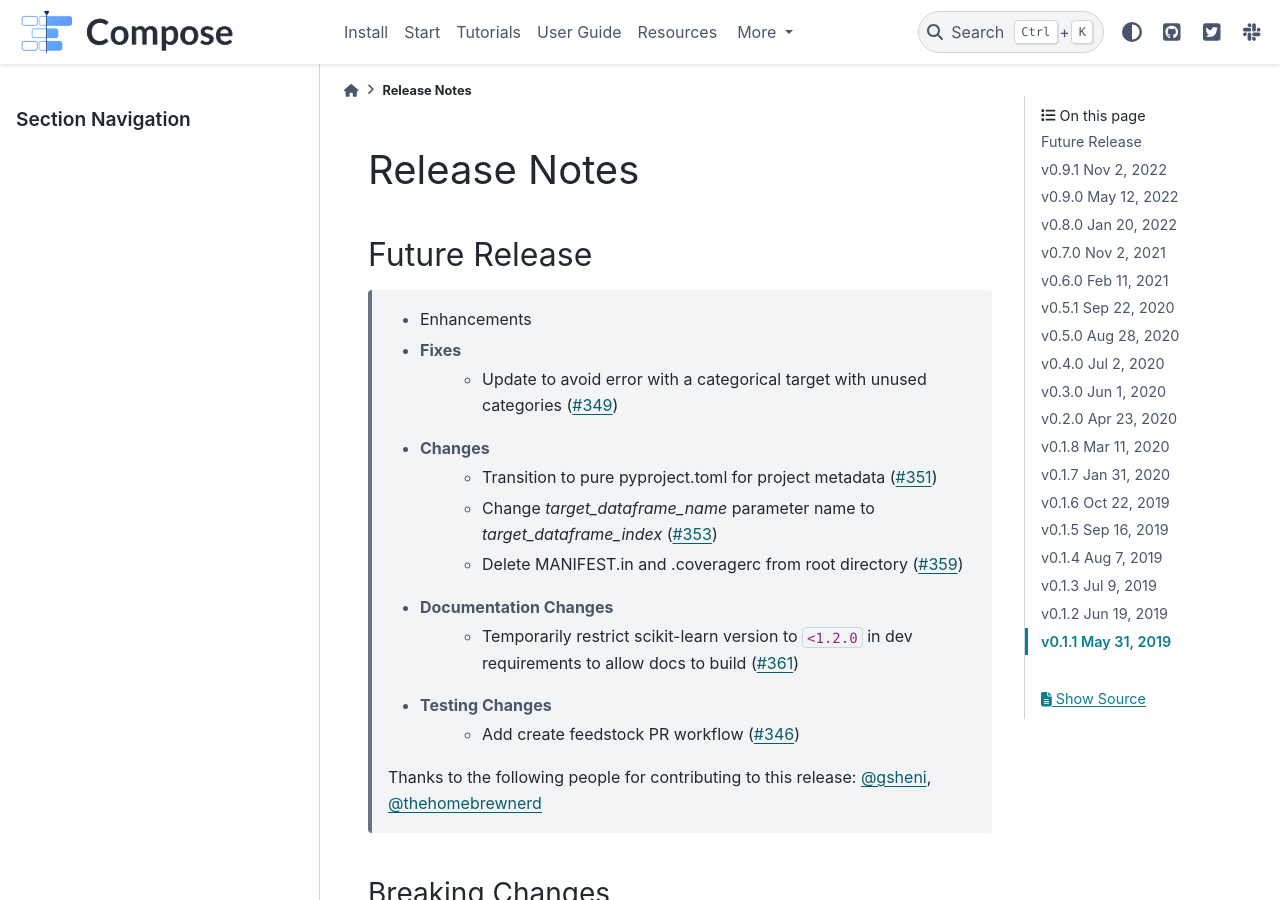
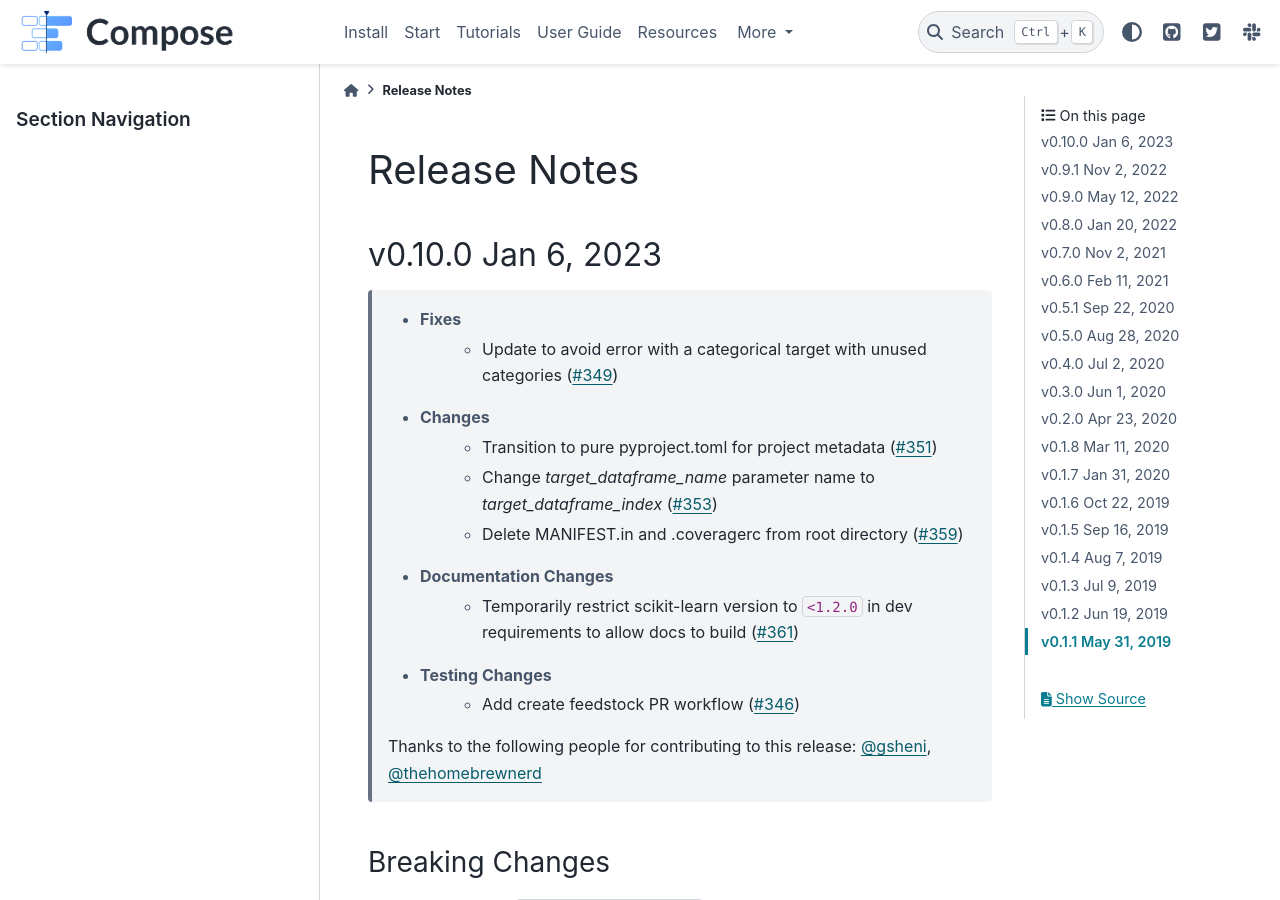
Before and after one commit to alteryx/compose, a Sphinx documentation site: the page built from docs/source/release_notes.rst, in a window 1280 px wide and 900 px high. Built offline with Sphinx 7.4.7 and the PyData theme 0.15.4, drawn with Linux system fonts in a browser that asks for light colours; comment, search, counter and statistics services are not loaded.

Commit message:
v0.10.0 (#363)
* Update version.py

* Update test_version.py

* Update release_notes.rst

```diff
--- a/composeml/version.py
+++ b/composeml/version.py
@@ -1 +1 @@
-__version__ = "0.9.1"
+__version__ = "0.10.0"
--- a/docs/source/release_notes.rst
+++ b/docs/source/release_notes.rst
@@ -1,9 +1,18 @@
 Release Notes
 -------------
 
-Future Release
-==============
+.. Future Release
+  ==============
     * Enhancements
+    * Fixes
+    * Changes
+    * Documentation Changes
+    * Testing Changes
+
+.. Thanks to the following people for contributing to this release:
+
+v0.10.0 Jan 6, 2023
+===================
     * Fixes
         * Update to avoid error with a categorical target with unused categories (:pr:`349`)
     * Changes
```
Also changed, not shown: 1 other file.
